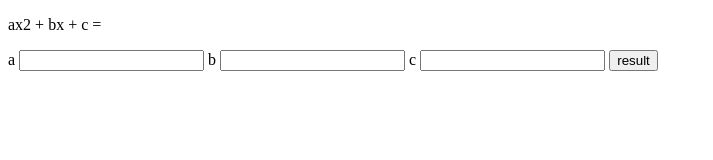
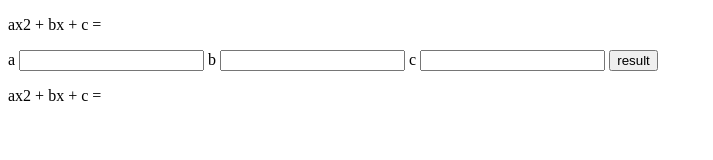
Before and after one commit to NazariiOrnat/quadratic_equation, a plain HTML site: page index.html in a window 1280 px wide. Shown: the whole page, without its empty margins (0-713 px from the left). Drawn offline with Linux system fonts and the light colour scheme.

Commit message:
add new file

```diff
--- a/index.html
+++ b/index.html
@@ -38,6 +38,7 @@
         c <input name="squarec" >
         <input type="submit" value="result">
     </form>
+    <p>ax2 + bx + c = </p>
     <span id="square_result"></span>
 </div>
 </body>
```
